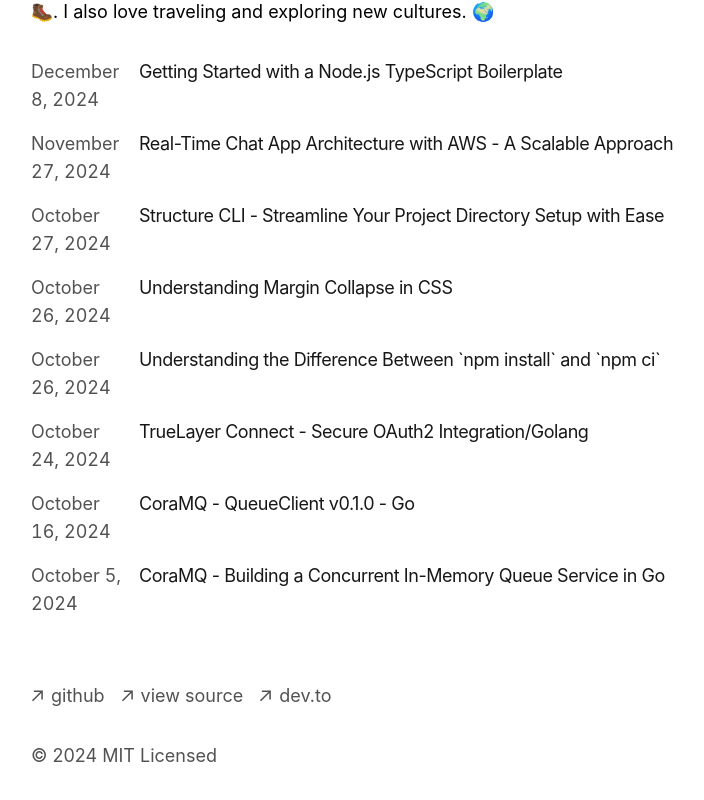
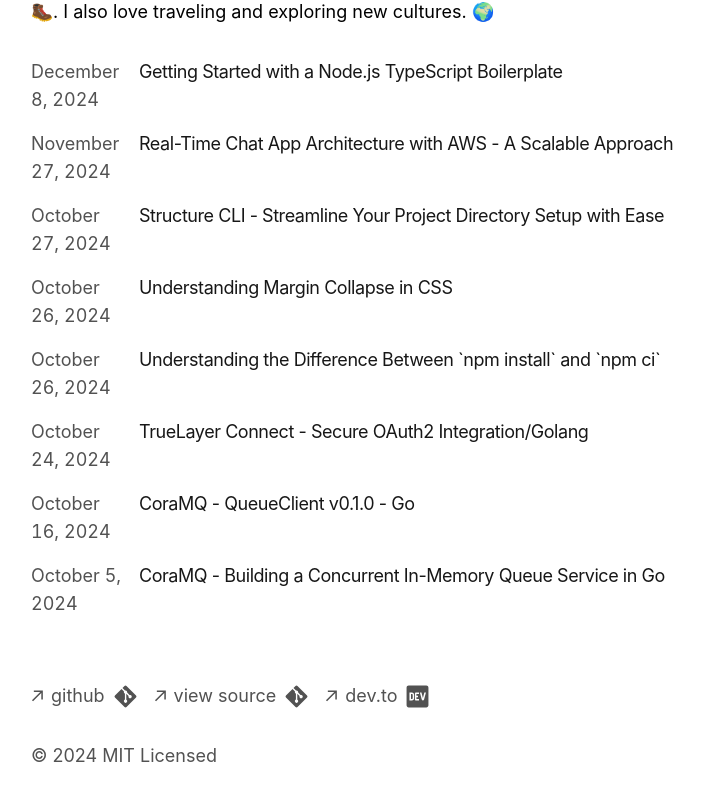
Before and after one commit to johnretsas/johnretsas.github.io, a Next.js app: page / in a window 1280 px wide. Shown: the part 550-1350 px from the top of the page, without its empty margins (273-977 px from the left). Built offline with nearby package versions, Linux system fonts and the light colour scheme.

Commit message:
fix: add some icons

```diff
--- a/app/components/footer.tsx
+++ b/app/components/footer.tsx
@@ -1,3 +1,4 @@
+import { FaDev, FaGitAlt } from "react-icons/fa";
 function ArrowIcon() {
   return (
     <svg
@@ -12,7 +13,7 @@ function ArrowIcon() {
         fill="currentColor"
       />
     </svg>
-  )
+  );
 }
 
 export default function Footer() {
@@ -28,6 +29,7 @@ export default function Footer() {
           >
             <ArrowIcon />
             <p className="ml-2 h-7">github</p>
+            <FaGitAlt size={25} className="ml-2"/>
           </a>
         </li>
         <li>
@@ -39,6 +41,7 @@ export default function Footer() {
           >
             <ArrowIcon />
             <p className="ml-2 h-7">view source</p>
+            <FaGitAlt size={25} className="ml-2"/>
           </a>
         </li>
         <li>
@@ -50,6 +53,7 @@ export default function Footer() {
           >
             <ArrowIcon />
             <p className="ml-2 h-7">dev.to</p>
+            <FaDev size={25} className="ml-2"/>
           </a>
         </li>
       </ul>
@@ -57,5 +61,5 @@ export default function Footer() {
         © {new Date().getFullYear()} MIT Licensed
       </p>
     </footer>
-  )
+  );
 }
--- a/package.json
+++ b/package.json
@@ -21,6 +21,7 @@
     "postcss": "^8.4.35",
     "react": "18.2.0",
     "react-dom": "18.2.0",
+    "react-icons": "^5.4.0",
     "sugar-high": "^0.6.0",
     "tailwindcss": "4.0.0-alpha.13",
     "typescript": "5.3.3"
```
Also changed, not shown: 1 other file (tests, documents, lock files or other folders).
